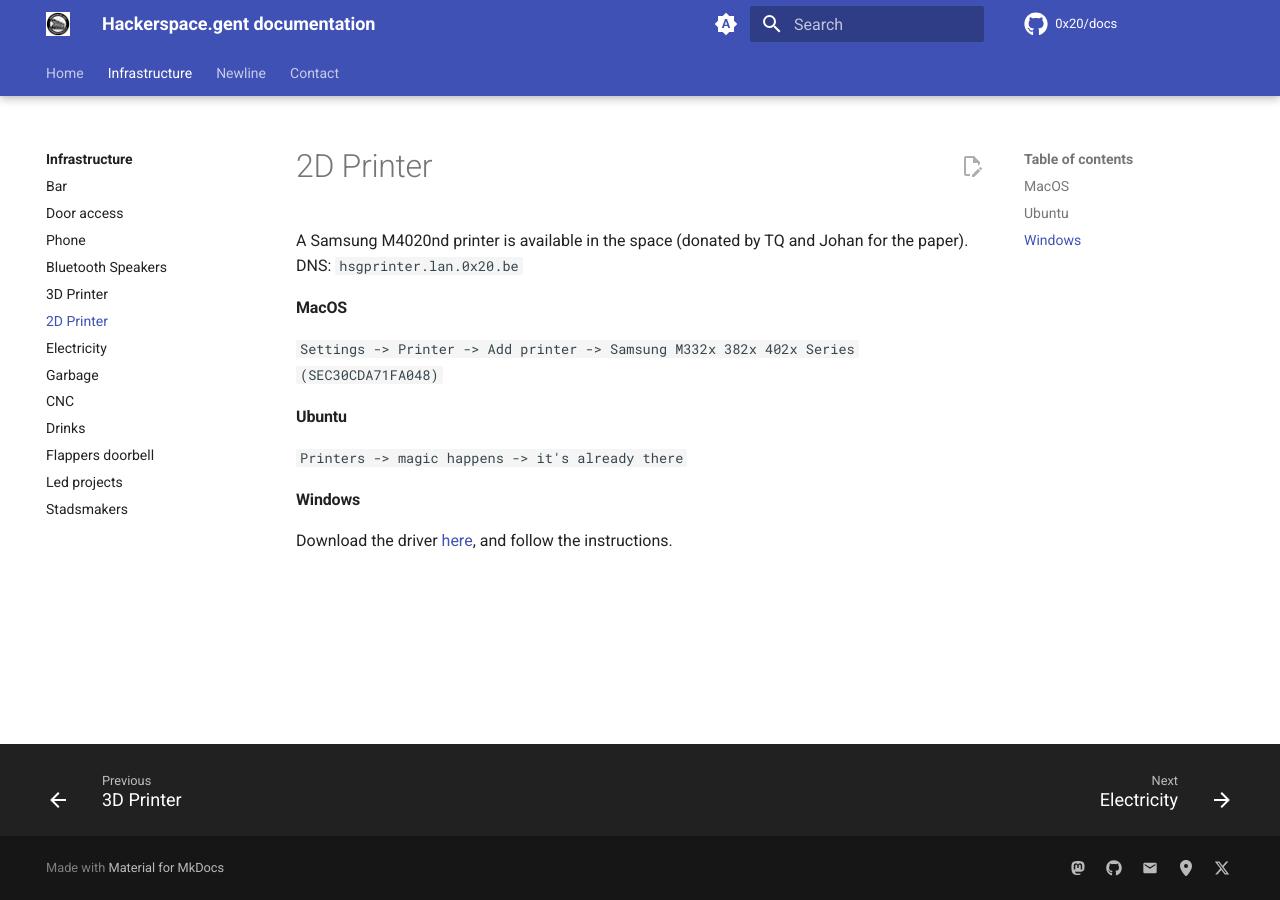
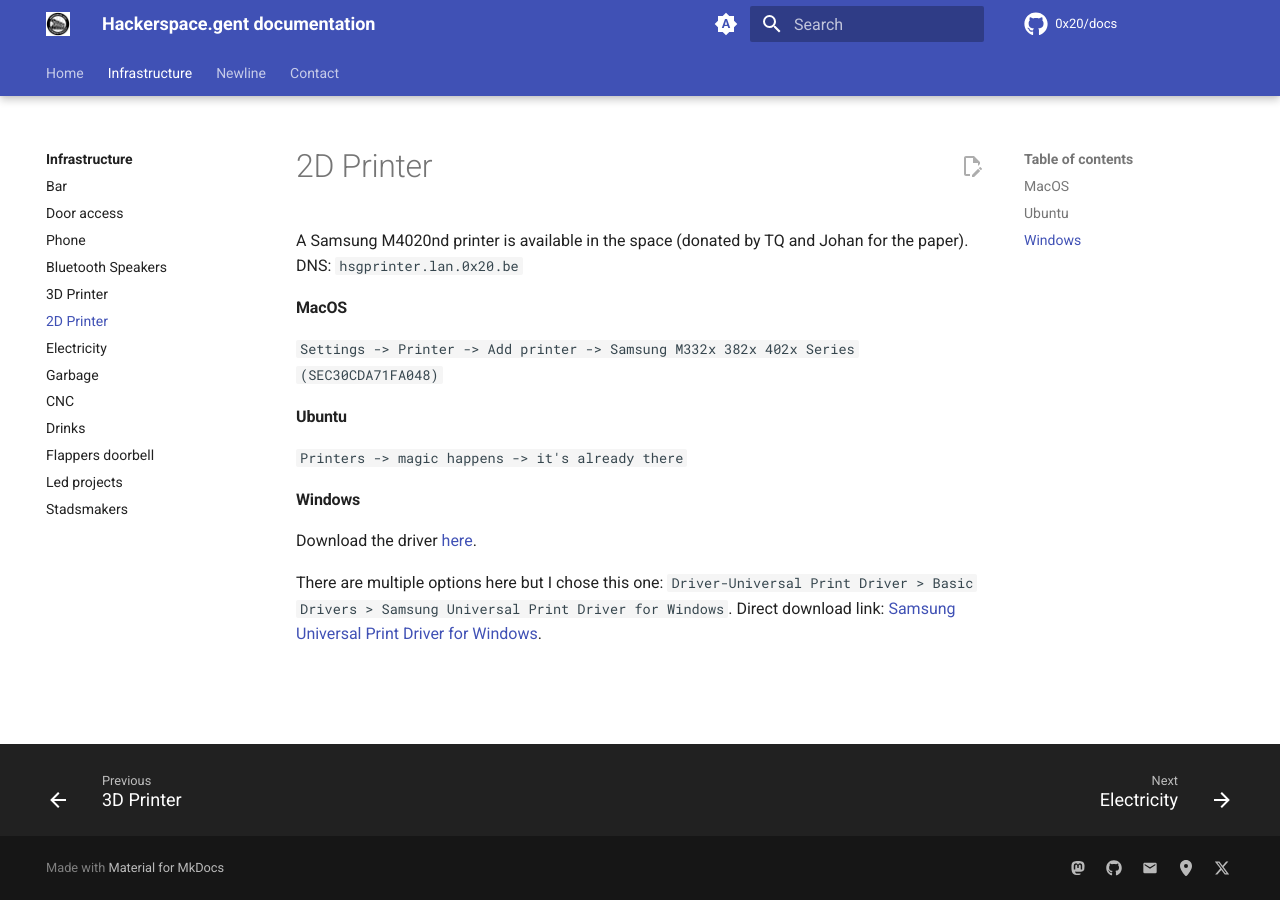
Before and after one commit to 0x20/docs, an MkDocs documentation site: the page built from docs/infra/printer2d.md, in a window 1280 px wide. Built offline with MkDocs 1.6.1 and Material for MkDocs 9.7.7, drawn with Linux system fonts in a browser that asks for light colours; comment, search, counter and statistics services are not loaded.

Commit message:
Update printer2d.md

```diff
--- a/docs/infra/printer2d.md
+++ b/docs/infra/printer2d.md
@@ -7,4 +7,7 @@
 #### Ubuntu
 `Printers -> magic happens -> it's already there`
 #### Windows
-Download the driver [here](https://support.hp.com/ie-en/drivers/samsung-proxpress-sl-m4020-laser-printer-series/model/16463036?sku=SS383G), and follow the instructions.
+Download the driver [here](https://support.hp.com/ie-en/drivers/samsung-proxpress-sl-m4020-laser-printer-series/model/16463036?sku=SS383G).
+
+There are multiple options here but I chose this one: `Driver-Universal Print Driver > Basic Drivers > Samsung Universal Print Driver for Windows`.
+Direct download link: [Samsung Universal Print Driver for Windows](https://support.hp.com/ie-en/drivers/closure/samsung-proxpress-sl-m4020-laser-printer-series/model/16463036?sku=SS383G).
```
